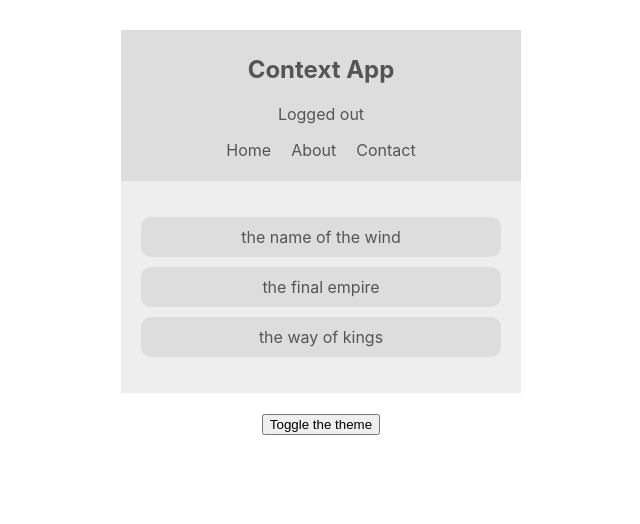
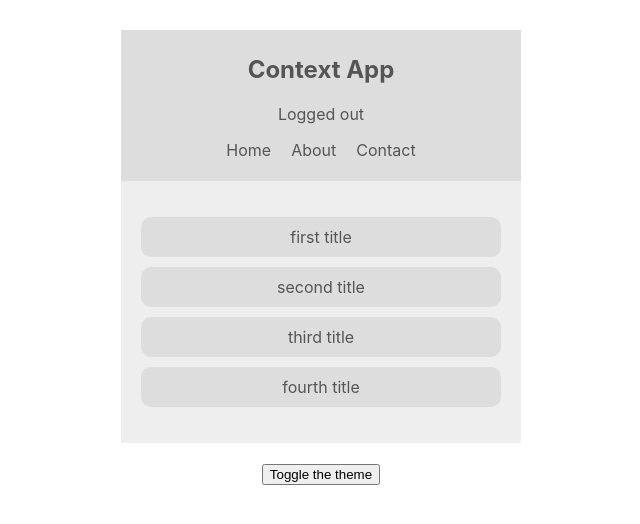
Before and after one commit to imenattatra/react-context-hooks-tuto, a React (Create React App) app in the folder context-app/: page / in a window 1280 px wide. Shown: the top 524 px of the page, without its empty margins (319-959 px from the left). Built offline with nearby package versions, Linux system fonts and the light colour scheme.

Commit message:
use sfc to create context

```diff
--- a/context-app/src/App.js
+++ b/context-app/src/App.js
@@ -4,6 +4,7 @@
 import ThemeContextProvider from './contexts/ThemeContext';
 import ThemeToggle from './components/ThemeToggle';
 import AuthContextProvider from './contexts/AuthContext';
+import BookContextProvider from './contexts/BookContext';
 
 function App() {
   return (
@@ -11,7 +12,9 @@
       <AuthContextProvider>
         <ThemeContextProvider>
           <NavBar />
-          <BookList />
+          <BookContextProvider>
+            <BookList />
+          </BookContextProvider>
           <ThemeToggle />
         </ThemeContextProvider>
       </AuthContextProvider>
--- a/context-app/src/components/BookList.js
+++ b/context-app/src/components/BookList.js
@@ -1,16 +1,18 @@
 import React, { useContext } from 'react'
 import {ThemeContext} from '../contexts/ThemeContext';
+import { BookContext } from '../contexts/BookContext';
 
 
 const BookList=()=>{
     const {isLighthTheme,light,dark} = useContext(ThemeContext);
+    const {books}=useContext(BookContext);
     const theme = isLighthTheme ? light : dark
     return(
         <div className="book-list" style={{background: theme.bg, color: theme.syntax}}>
             <ul>
-                <li style={{background: theme.ui}}>the name of the wind</li>
-                <li style={{background: theme.ui}}>the final empire</li>
-                <li style={{background: theme.ui}}>the way of kings</li>
+                {books.map(book=>{
+                    return <li style={{background: theme.ui}} key={book.id}>{book.title}</li>
+                })}
             </ul>
         </div>
     );
--- /dev/null
+++ b/context-app/src/contexts/BookContext.js
@@ -0,0 +1,21 @@
+import React, { useState,createContext } from 'react'
+
+export const BookContext=createContext();
+
+const BookContextProvider = (props) => { // we need to pass props as parameters since it's not class , in the class they are passed automatically
+    //create a state
+    const [books,setBooks]=useState([
+        {id:1, title:'first title'},
+        {id:2, title:'second title'},
+        {id:3, title:'third title'},
+        {id:4, title:'fourth title'},
+    ])
+    //wrapping children inside provider
+    return (
+        <BookContext.Provider value={{books}}>
+            {props.children}
+        </BookContext.Provider>
+     );
+}
+
+export default BookContextProvider;
```
